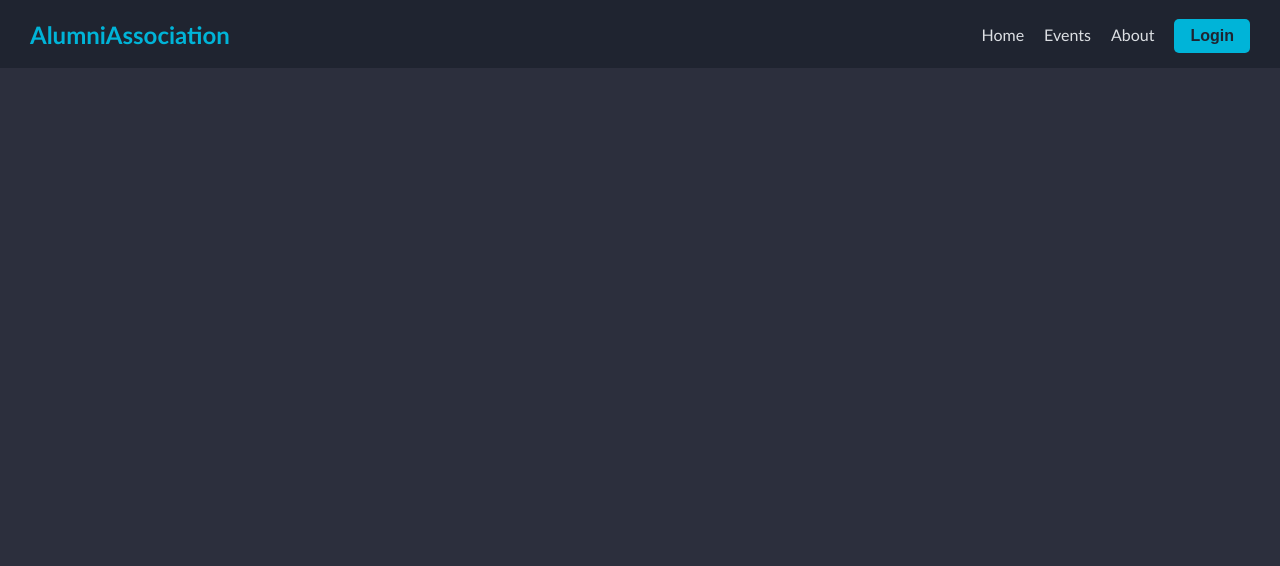
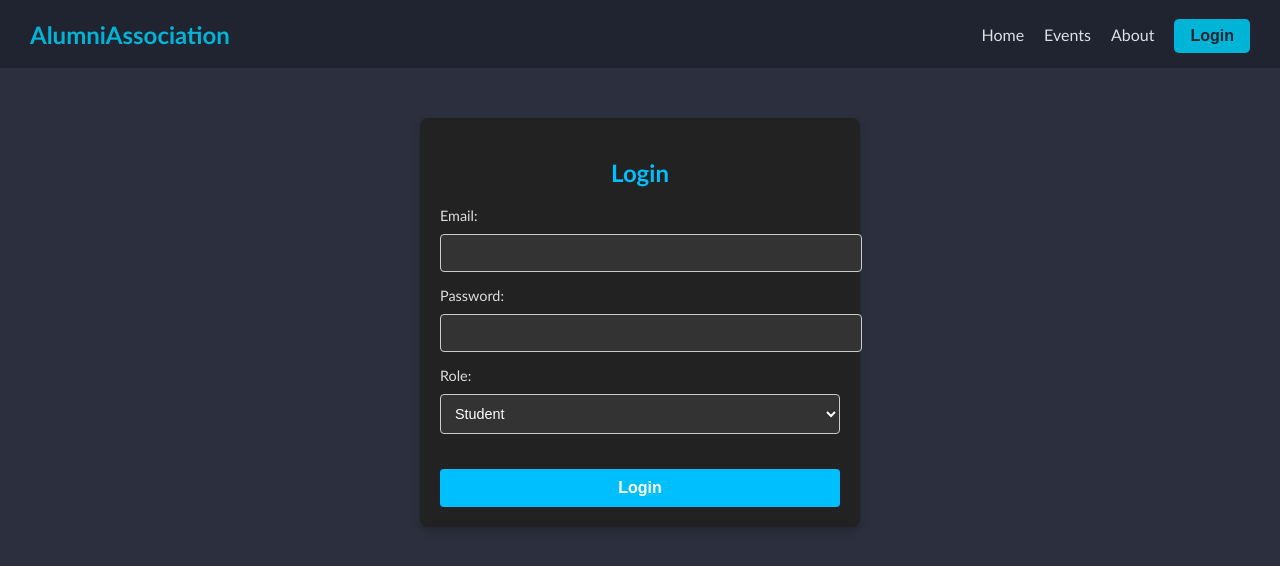
Before and after one commit to dipak9579/alumni-association, a React (Vite) app in the folder Frontend/: page /login in a window 1280 px wide. Shown: the top 566 px of the page. Built offline with nearby package versions, Linux system fonts and the light colour scheme.

Commit message:
setup login

```diff
--- a/Frontend/src/App.jsx
+++ b/Frontend/src/App.jsx
@@ -10,6 +10,7 @@ import SuccessStories from './components/MiddleSection/SuccessStories';
 import Gallery from './components/Gallery/Gallery';
 import Footer from './components/Footer/Footer';
 import Register from './components/UserSignUp/Register';
+import Login from './components/UserSignUp/Login';
 
 
 const HomePage = () => {
@@ -34,6 +35,7 @@ const App = () => {
       <Routes>
         <Route path="/" element={<HomePage />} />
         <Route path="/register" element={<Register/>}/>
+        <Route path="/login" element={<Login/>}/>
 
       </Routes>
 
--- /dev/null
+++ b/Frontend/src/components/UserSignUp/Login.css
@@ -0,0 +1,72 @@
+/* src/components/Login.css */
+.login-container {
+    max-width: 400px;
+    margin: 50px auto;
+    padding: 20px;
+    background: #222;
+    color: #fff;
+    border-radius: 8px;
+    box-shadow: 0 4px 8px rgba(0, 0, 0, 0.2);
+  }
+
+  .login-container h2 {
+    text-align: center;
+    margin-bottom: 20px;
+    color: #00bfff;
+  }
+
+  .login-form .form-group {
+    margin-bottom: 15px;
+  }
+
+  .login-form label {
+    display: block;
+    font-size: 0.9rem;
+    margin-bottom: 5px;
+    color: #ddd;
+  }
+
+  .login-form input,
+  .login-form select {
+    width: 100%;
+    padding: 10px;
+    font-size: 0.9rem;
+    border: 1px solid #ccc;
+    border-radius: 4px;
+    background: #333;
+    color: #fff;
+  }
+
+  .login-form input::placeholder {
+    color: #bbb;
+  }
+
+  .login-button {
+    width: 100%;
+    padding: 10px;
+    background: #00bfff;
+    border: none;
+    border-radius: 4px;
+    color: #fff;
+    font-size: 1rem;
+    cursor: pointer;
+    transition: background 0.3s;
+  }
+
+  .login-button:hover {
+    background: #008bbf;
+  }
+
+  .error-message {
+    color: #ff4d4d;
+    font-size: 0.85rem;
+    margin-top: 10px;
+    text-align: center;
+  }
+
+  .success-message {
+    color: #4dff88;
+    font-size: 0.85rem;
+    margin-top: 10px;
+    text-align: center;
+  }
--- /dev/null
+++ b/Frontend/src/components/UserSignUp/Login.jsx
@@ -0,0 +1,69 @@
+// src/components/Login.js
+import React, { useState } from 'react';
+import axios from 'axios';
+import { useNavigate } from 'react-router-dom';
+import './Login.css';
+
+const Login = () => {
+  const [email, setEmail] = useState('');
+  const [password, setPassword] = useState('');
+  const [role, setRole] = useState('student');
+  const [error, setError] = useState('');
+  const [success, setSuccess] = useState('');
+  const navigate = useNavigate();
+
+  const handleSubmit = async (e) => {
+    e.preventDefault();
+    setError('');
+    setSuccess('');
+
+    try {
+      const response = await axios.post('http://localhost:5000/api/users/login', { email, password, role });
+      setSuccess(response.data.message);
+      localStorage.setItem('token', response.data.token);
+
+      // Redirect to home page after successful login
+      navigate('/');
+    } catch (err) {
+      setError(err.response?.data.message || 'An error occurred');
+    }
+  };
+
+  return (
+    <div className="login-container">
+      <h2>Login</h2>
+      <form onSubmit={handleSubmit} className="login-form">
+        <div className="form-group">
+          <label>Email:</label>
+          <input
+            type="email"
+            value={email}
+            onChange={(e) => setEmail(e.target.value)}
+            required
+          />
+        </div>
+        <div className="form-group">
+          <label>Password:</label>
+          <input
+            type="password"
+            value={password}
+            onChange={(e) => setPassword(e.target.value)}
+            required
+          />
+        </div>
+        <div className="form-group">
+          <label>Role:</label>
+          <select value={role} onChange={(e) => setRole(e.target.value)}>
+            <option value="student">Student</option>
+            <option value="alumni">Alumni</option>
+          </select>
+        </div>
+        <button type="submit" className="login-button">Login</button>
+        {error && <p className="error-message">{error}</p>}
+        {success && <p className="success-message">{success}</p>}
+      </form>
+    </div>
+  );
+};
+
+export default Login;
--- a/Frontend/src/components/UserSignUp/Register.jsx
+++ b/Frontend/src/components/UserSignUp/Register.jsx
@@ -1,6 +1,7 @@
 // src/components/Register.js
 import React, { useState } from 'react';
 import axios from 'axios';
+import { useNavigate } from 'react-router-dom';
 import './Register.css';
 
 const Register = () => {
@@ -13,6 +14,7 @@ const Register = () => {
     graduationYear: '',
   });
   const [message, setMessage] = useState('');
+  const navigate = useNavigate();
 
   const handleChange = (e) => {
     const { name, value } = e.target;
@@ -24,6 +26,11 @@ const Register = () => {
     try {
       const response = await axios.post('http://localhost:5000/api/users/register', formData);
       setMessage(response.data.message);
+
+      // Redirect to login page after 2 seconds
+      setTimeout(() => {
+        navigate('/login');
+      }, 1000);
     } catch (error) {
       setMessage(error.response?.data?.message || 'Registration failed');
     }
```
